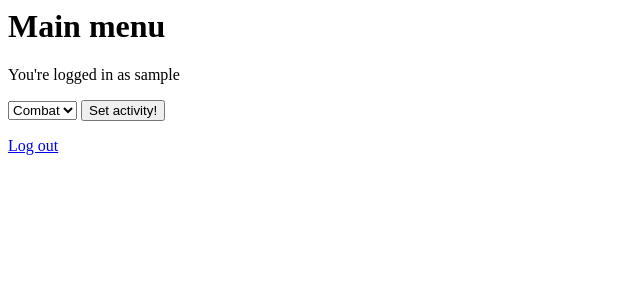
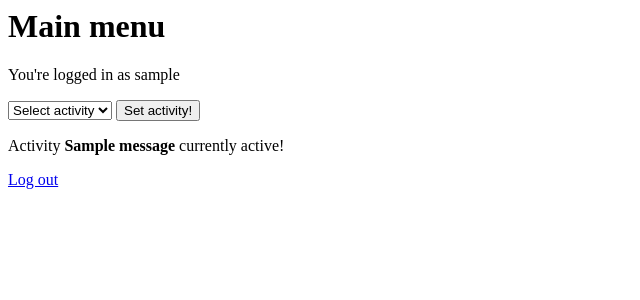
Before and after one commit to juhkure/IdleScape, a Flask app: page /main_menu in a window 1280 px wide. Shown: the top 300 px of the page, without its empty margins (0-640 px from the left). Run offline with Flask 3, Linux system fonts and the light colour scheme; the visitor is signed in with stand-in values (Sample User, id 1); one stand-in notice (Sample message) is shown; parts of the project's set-up code (start-up, migrations or seed data) failed here and were passed over.

Commit message:
Add activity flashing, prevent setting blank activity

```diff
--- a/routes.py
+++ b/routes.py
@@ -1,6 +1,6 @@
 from app import app
 import account
-from flask import render_template, request, session, redirect
+from flask import render_template, request, session, redirect, flash
 
 
 
@@ -60,10 +60,15 @@ def create_account():
 
 @app.route("/set_activity", methods=["POST"])
 def set_activity():
+    error = None
     activity = request.form["activity"]
-    account.set_activity(activity)
+    if activity != "not selected":
+        account.set_activity(activity)
+        flash(activity)
+    else:
+        error = "Activity not selected!"
 
-    return redirect("/main_menu")
+    return render_template("main_menu.html", error=error)
 
     # Todo fetch selected activity and assign it to user
 
--- a/templates/main_menu.html
+++ b/templates/main_menu.html
@@ -1,10 +1,13 @@
+<title>Main Menu</title>
+
 {% if session.username %}
 <h1> Main menu </h1>
 <p> You're logged in as {{ session.username }} </p>
 
 
 <form action="/set_activity" method="POST">
-    <select name="activity" type="text" placeholder="Select activity">
+    <select name="activity" type="text">
+        <option value="not selected" selected hidden>Select activity</option>
         <option value="combat">Combat</option>
         <option value="fishing">Fishing</option>
         <option value="parkour">Parkour</option>
@@ -13,6 +16,19 @@
     <input type="submit" value="Set activity!">
 </form>
 
+{% with messages = get_flashed_messages() %}
+    {% if messages %}
+        {% for message in messages %}
+            <p> Activity <strong> {{ message }}</strong> currently active!</p>
+        {% endfor %}
+    {% endif %}
+{% endwith %}
+{% block body %}{% endblock %}
+
+{% if error %}
+    <p style="color:red"><strong>Error: {{error}}</strong></p>
+{% endif %}
+
 <a href="/logout">Log out</a>
 {% else %}
 <p> You're not logged in </p>
```
